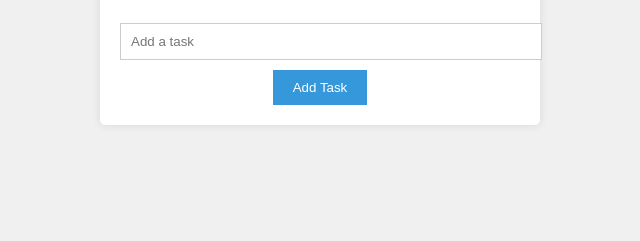
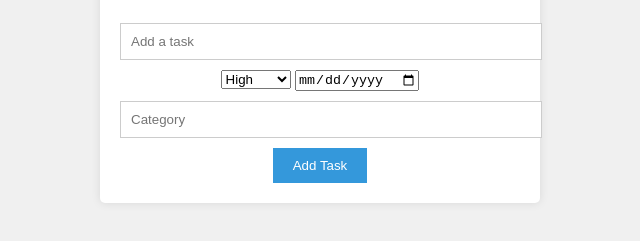
Before and after one commit to omjaisatya/Task-manager-app, a plain HTML site: page index.html in a window 1280 px wide. Shown: the part 75-316 px from the top of the page, without its empty margins (320-960 px from the left). Drawn offline with Linux system fonts and the light colour scheme.

Commit message:
Update index.html
update with extra feature

```diff
--- a/index.html
+++ b/index.html
@@ -1,19 +1,24 @@
 <!DOCTYPE html>
-<html>
-
+<html lang="en">
 <head>
-  <meta charset="utf-8">
-  <meta name="viewport" content="width=device-width">
-  <title>Task Manager</title>
-  <link href="style.css" rel="stylesheet" type="text/css" />
+  <meta charset="UTF-8">
+  <meta name="viewport" content="width=device-width, initial-scale=1.0">
+  <meta http-equiv="X-UA-Compatible" content="ie=edge">
+  <title>Advanced Task Manager</title>
+  <link rel="stylesheet" href="style.css">
 </head>
-
-<body>
 
 <body>
   <div class="task-manager">
     <h1>Task Manager</h1>
     <input type="text" id="task-input" placeholder="Add a task">
+    <select id="priority">
+      <option value="High">High</option>
+      <option value="Medium">Medium</option>
+      <option value="Low">Low</option>
+    </select>
+    <input type="date" id="due-date">
+    <input type="text" id="category" placeholder="Category">
     <button id="add-task">Add Task</button>
     <div id="task-list"></div>
   </div>
```
Lines whose indentation alone changed are shown as unchanged.
